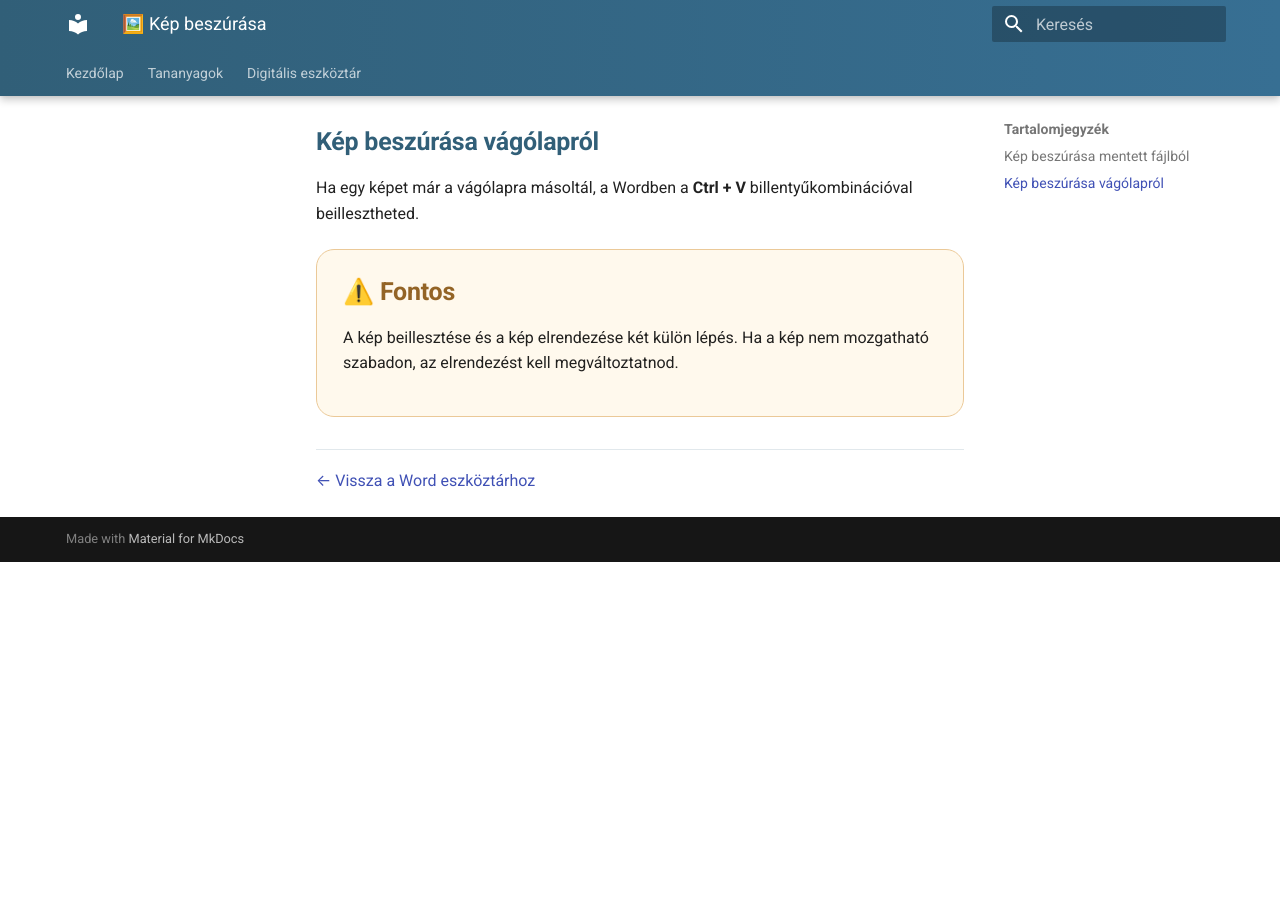
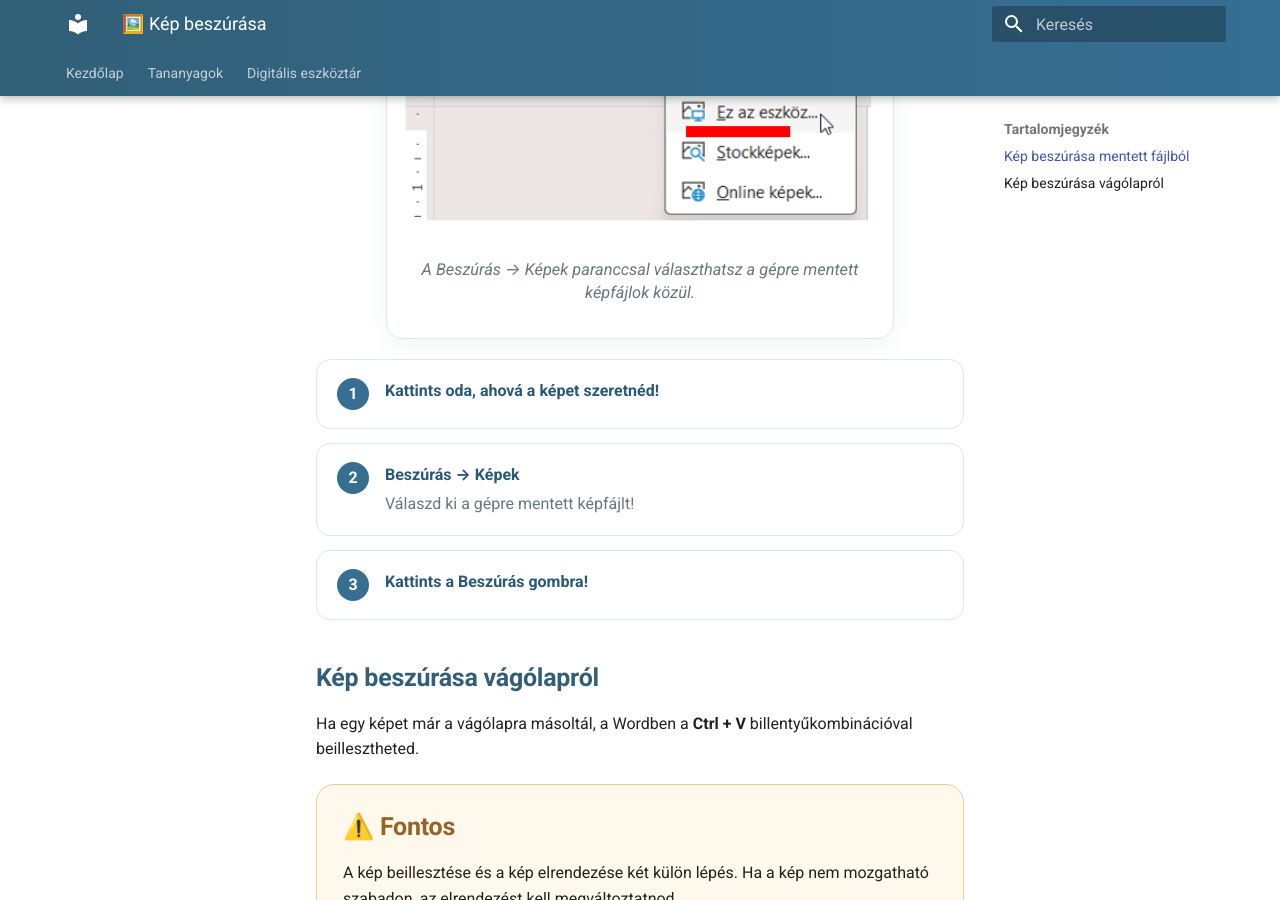
Before and after one commit to bsuszter/digitalis-eszkoztar, an MkDocs documentation site: the page built from docs/eszkoztar/word/kep-beszurasa.md, in a window 1280 px wide and 900 px high, scrolled down 752 px. Built offline with MkDocs 1.6.1 and Material for MkDocs 9.7.7, drawn with Linux system fonts in a browser that asks for light colours; before the commit the page ends 1314 px from its top, so only the background shows below that.

Commit message:
Add Word image insertion illustration

```diff
--- a/docs/eszkoztar/word/kep-beszurasa.md
+++ b/docs/eszkoztar/word/kep-beszurasa.md
@@ -7,6 +7,11 @@
 </div>
 
 ## Kép beszúrása mentett fájlból
+
+<figure class="tool-figure" markdown>
+![Kép beszúrása mentett fájlból Wordben](../../images/eszkoztar/word/13-kep-beszurasa-fajlbol.png){ loading=lazy }
+<figcaption>A Beszúrás → Képek paranccsal választhatsz a gépre mentett képfájlok közül.</figcaption>
+</figure>
 
 <div class="step-stack">
   <div class="step-card"><span class="step-no">1</span><div><strong>Kattints oda, ahová a képet szeretnéd!</strong></div></div>
```
